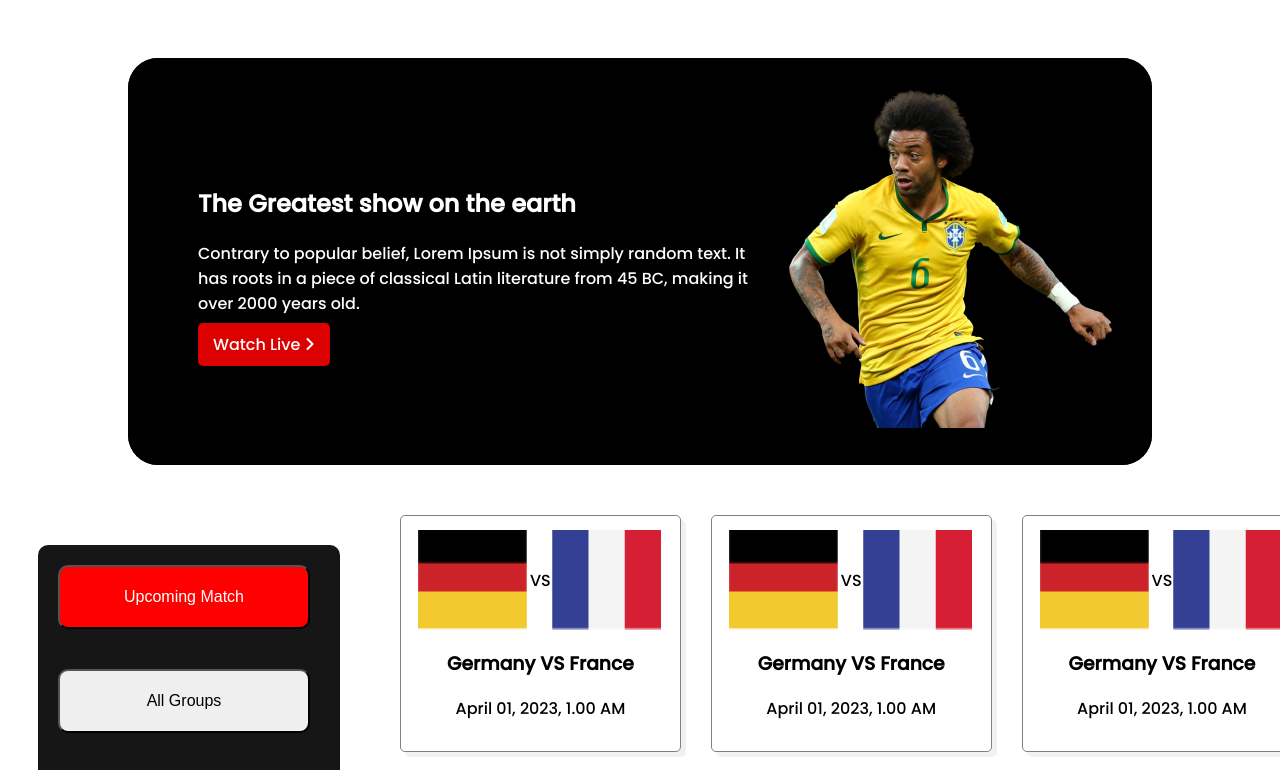
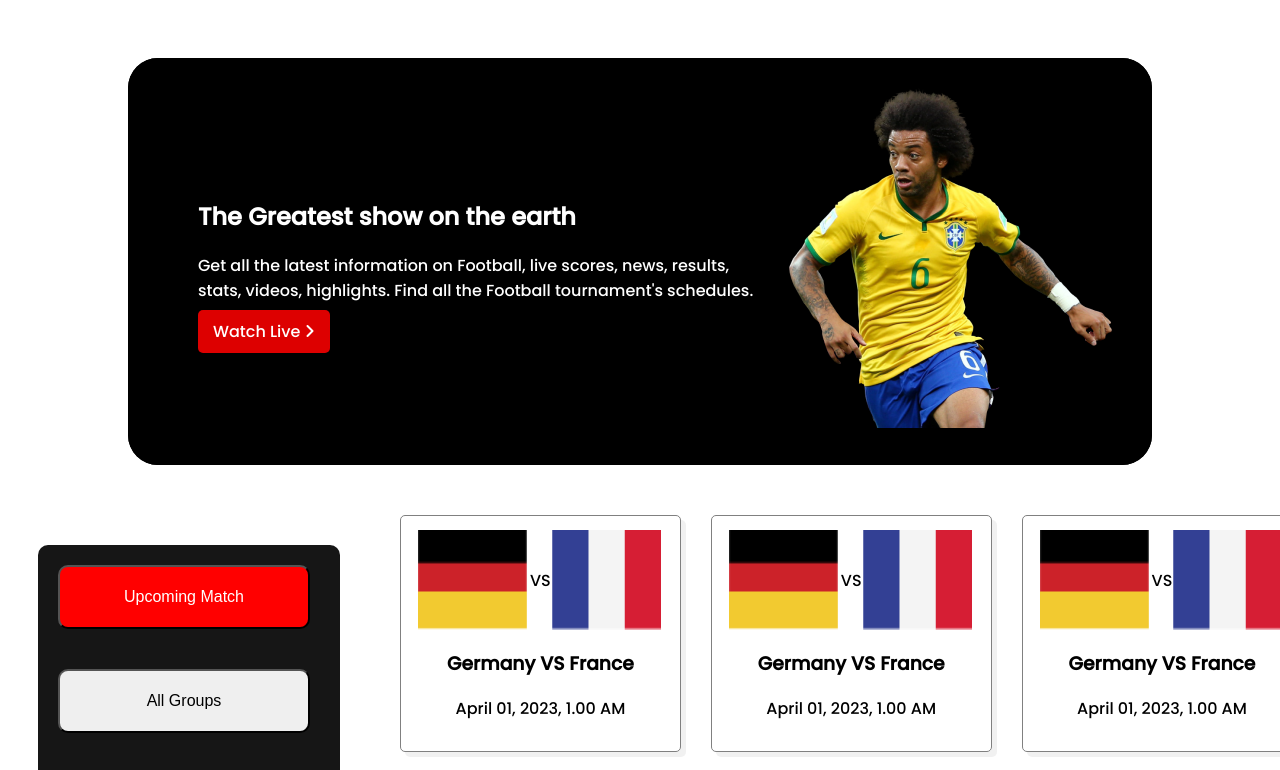
Before and after one commit to Tajreean-Ahmed/world-cup, a plain HTML site: page index-2.html in a window 1280 px wide. Shown: the top 770 px of the page. Drawn offline with Linux system fonts and the light colour scheme.

Commit message:
modified

```diff
--- a/index-2.html
+++ b/index-2.html
@@ -22,10 +22,8 @@
                         <h1 class="heading">The Greatest
                             show on the
                             earth</h1>
-                        <p class="heading-para">Contrary to popular belief, Lorem Ipsum is not simply
-
-                            random text. It has roots in a piece of classical Latin literature
-                            from 45 BC, making it over 2000 years old.</p>
+                        <p class="heading-para">Get all the latest information on Football, live scores, news, results,
+                            stats, videos, highlights. Find all the Football tournament's schedules.</p>
                         <a href="" class="header-button">Watch Live <i class="fa-solid fa-angle-right"></i></a>
                     </div>
                     <div class="top-section">
```
